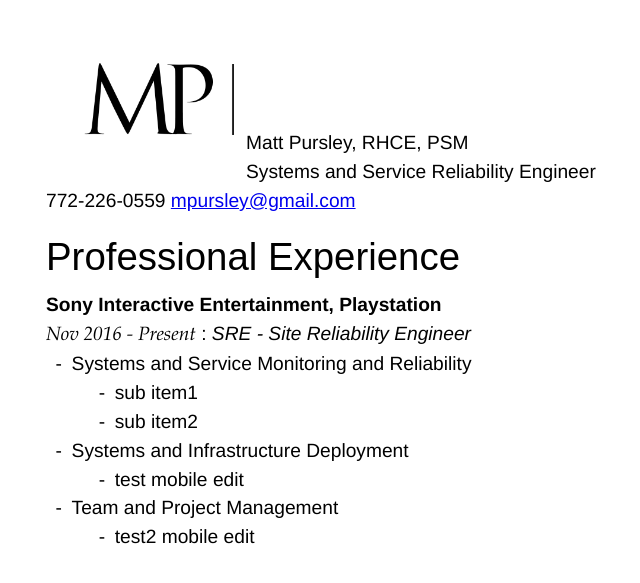
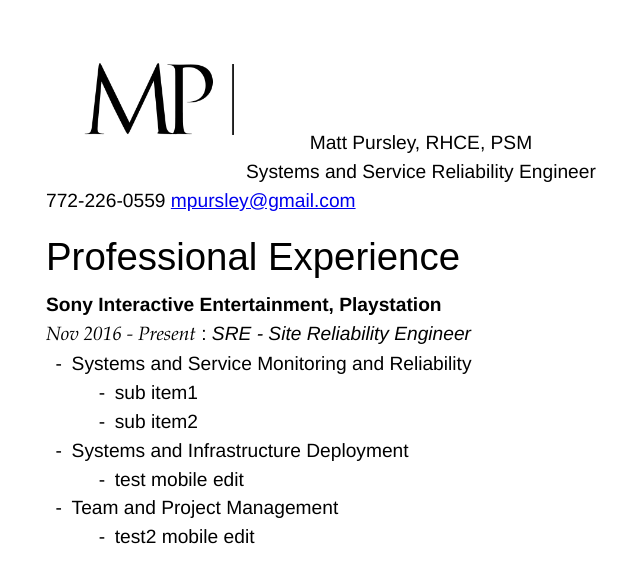
Before and after one commit to mpursley/mpursley.github.io, a Jekyll site: the page built from index_resume_short.md, in a window 1280 px wide. Shown: the top 583 px of the page, without its empty margins (2-642 px from the left). Built offline with Jekyll 4.4.1, drawn with Linux system fonts in a browser that asks for light colours.

Commit message:
Update index_resume_short.md

```diff
--- a/index_resume_short.md
+++ b/index_resume_short.md
@@ -6,7 +6,7 @@ title: Matt Pursley's CV
 <table>
   <tr>
     <th><img src="assets/matt pursley resume logo v2 cropped.png" width="200"></th>
-    <th><div align="left"><b>Matt Pursley</b>, RHCE, PSM <br>Systems and Service Reliability Engineer</div></th>
+    <th><b>Matt Pursley</b>, RHCE, PSM <br>Systems and Service Reliability Engineer</th>
   </tr>
 </table>
 
```
